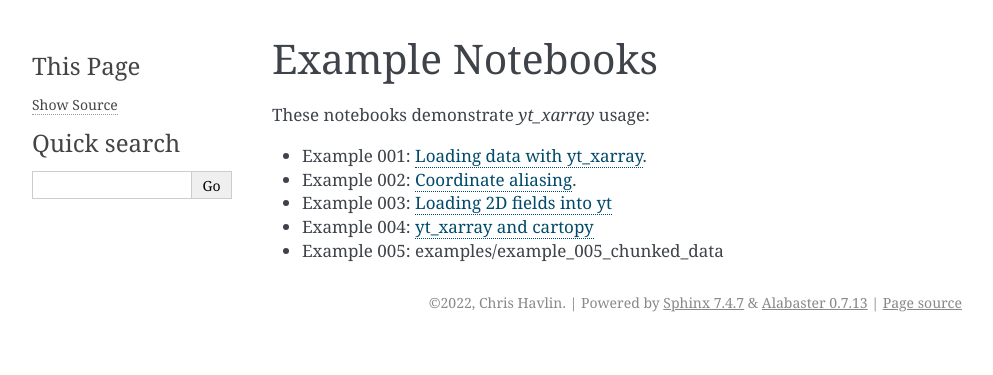
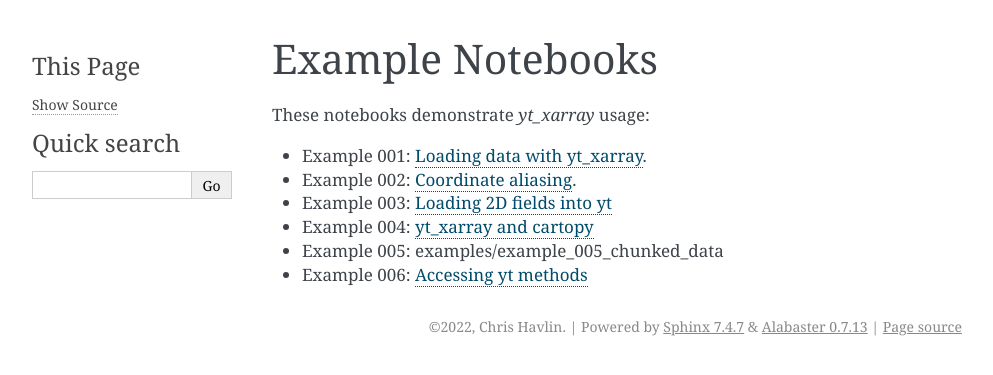
Before and after one commit to data-exp-lab/yt_xarray, a Sphinx documentation site: the page built from docs/examples.rst, in a window 1280 px wide. Shown: the top 375 px of the page, without its empty margins (148-1141 px from the left). Built offline with Sphinx 7.4.7, drawn with Linux system fonts in a browser that asks for light colours; pages that are not in the unit, such as notebooks, are missing from menus.

Commit message:
link to new example

```diff
--- a/docs/examples.rst
+++ b/docs/examples.rst
@@ -9,6 +9,7 @@ Example Notebooks
     examples/example_003_two_dimensional_fields
     examples/example_004_xr_yt_cartopy
     examples/example_005_chunked_data
+    examples/example_006_yt_method_access
 
 These notebooks demonstrate `yt_xarray` usage:
 
@@ -17,3 +18,4 @@ These notebooks demonstrate `yt_xarray` usage:
 - Example 003: :doc:`examples/example_003_two_dimensional_fields`
 - Example 004: :doc:`examples/example_004_xr_yt_cartopy`
 - Example 005: :doc:`examples/example_005_chunked_data`
+- Example 006: :doc:`examples/example_006_yt_method_access`
```
